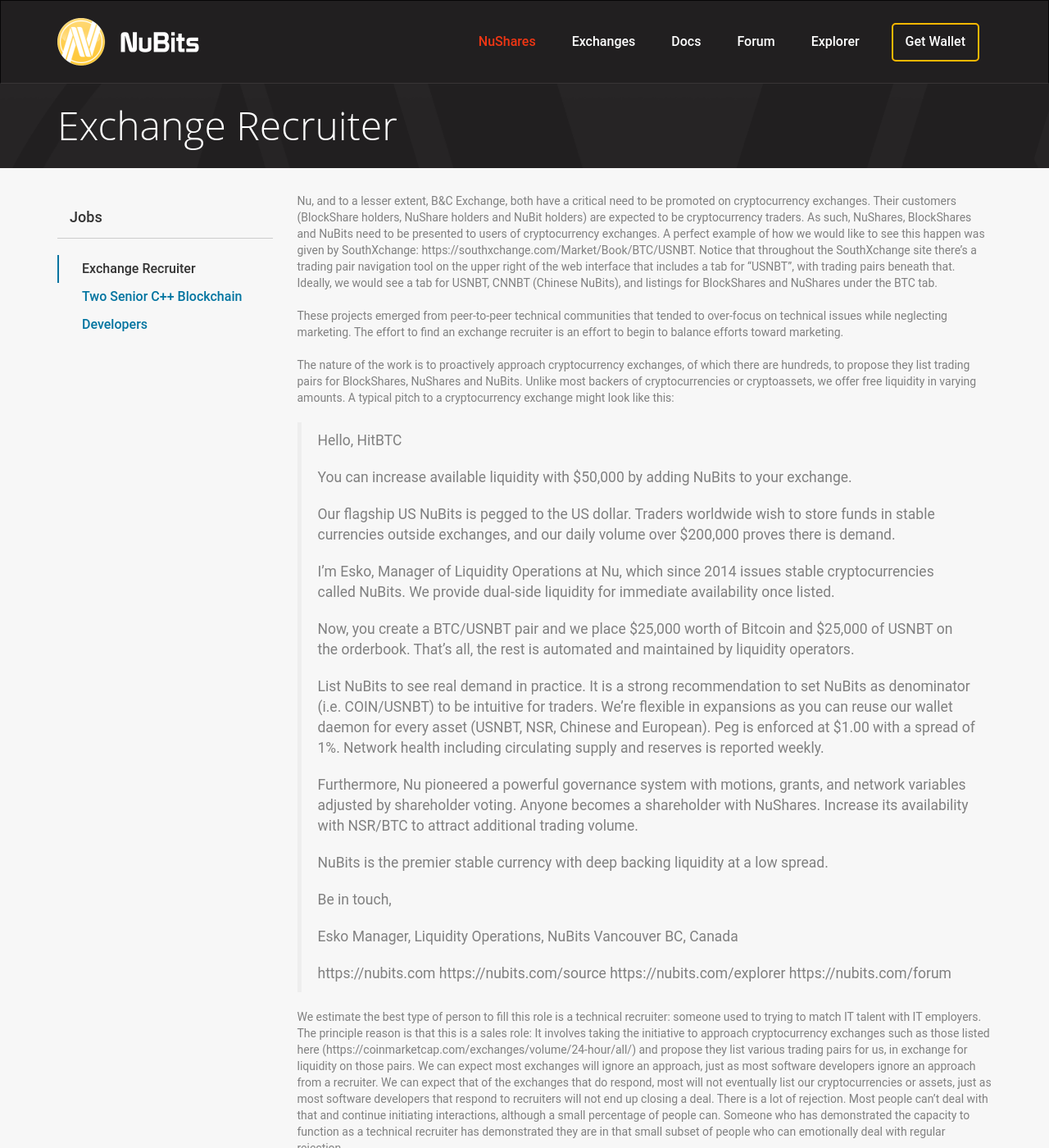
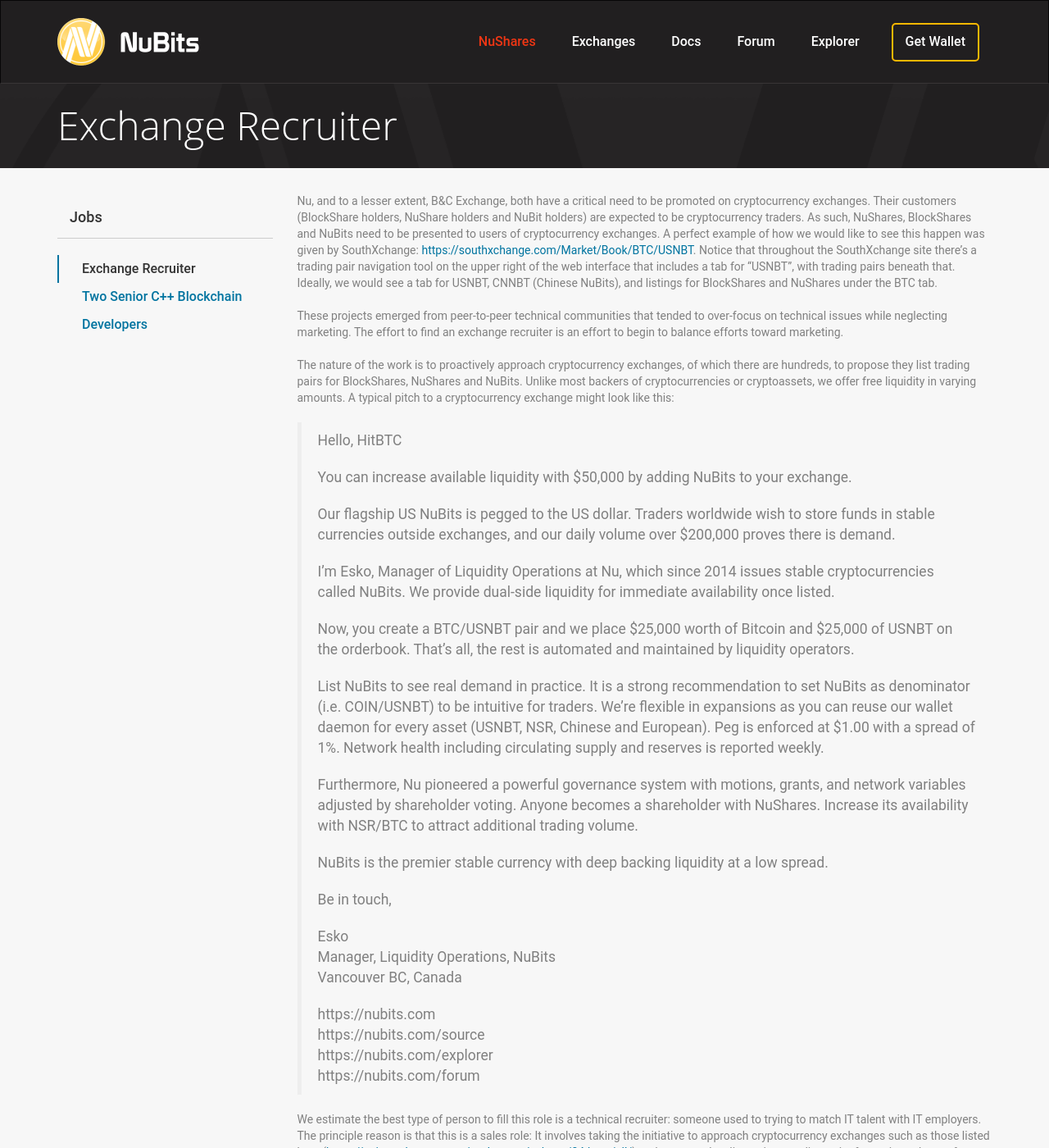
Before and after one commit to NuNetwork/nunetwork.github.io, a Jekyll site: the page built from _pages/jobs/exchange-recruiter.md, in a window 1280 px wide and 1400 px high. Shown: the whole window at 82% size. Built offline with Jekyll 4.4.1, drawn with Linux system fonts in a browser that asks for light colours; some of the changed text lies outside the part shown.

Commit message:
Fix line breaks and make URLs links

```diff
--- a/_pages/jobs/exchange-recruiter.md
+++ b/_pages/jobs/exchange-recruiter.md
@@ -5,7 +5,7 @@
 permalink: /jobs/exchange-recruiter
 menu: Jobs
 ---
-Nu, and to a lesser extent, B&C Exchange, both have a critical need to be promoted on cryptocurrency exchanges. Their customers (BlockShare holders, NuShare holders and NuBit holders) are expected to be cryptocurrency traders. As such, NuShares, BlockShares and NuBits need to be presented to users of cryptocurrency exchanges. A perfect example of how we would like to see this happen was given by SouthXchange: https://southxchange.com/Market/Book/BTC/USNBT. Notice that throughout the SouthXchange site there's a trading pair navigation tool on the upper right of the web interface that includes a tab for “USNBT”, with trading pairs beneath that. Ideally, we would see a tab for USNBT, CNNBT (Chinese NuBits), and listings for BlockShares and NuShares under the BTC tab.
+Nu, and to a lesser extent, B&C Exchange, both have a critical need to be promoted on cryptocurrency exchanges. Their customers (BlockShare holders, NuShare holders and NuBit holders) are expected to be cryptocurrency traders. As such, NuShares, BlockShares and NuBits need to be presented to users of cryptocurrency exchanges. A perfect example of how we would like to see this happen was given by SouthXchange: <https://southxchange.com/Market/Book/BTC/USNBT>. Notice that throughout the SouthXchange site there's a trading pair navigation tool on the upper right of the web interface that includes a tab for “USNBT”, with trading pairs beneath that. Ideally, we would see a tab for USNBT, CNNBT (Chinese NuBits), and listings for BlockShares and NuShares under the BTC tab.
 
 These projects emerged from peer-to-peer technical communities that tended to over-focus on technical issues while neglecting marketing. The effort to find an exchange recruiter is an effort to begin to balance efforts toward marketing.
 
@@ -38,7 +38,7 @@
 > https://nubits.com/explorer
 > https://nubits.com/forum
 
-We estimate the best type of person to fill this role is a technical recruiter: someone used to trying to match IT talent with IT employers. The principle reason is that this is a sales role: It involves taking the initiative to approach cryptocurrency exchanges such as those listed here (https://coinmarketcap.com/exchanges/volume/24-hour/all/) and propose they list various trading pairs for us, in exchange for liquidity on those pairs. We can expect most exchanges will ignore an approach, just as most software developers ignore an approach from a recruiter. We can expect that of the exchanges that do respond, most will not eventually list our cryptocurrencies or assets, just as most software developers that respond to recruiters will not end up closing a deal. There is a lot of rejection. Most people can't deal with that and continue initiating interactions, although a small percentage of people can. Someone who has demonstrated the capacity to function as a technical recruiter has demonstrated they are in that small subset of people who can emotionally deal with regular rejection.
+We estimate the best type of person to fill this role is a technical recruiter: someone used to trying to match IT talent with IT employers. The principle reason is that this is a sales role: It involves taking the initiative to approach cryptocurrency exchanges such as those listed here (<https://coinmarketcap.com/exchanges/volume/24-hour/all/>) and propose they list various trading pairs for us, in exchange for liquidity on those pairs. We can expect most exchanges will ignore an approach, just as most software developers ignore an approach from a recruiter. We can expect that of the exchanges that do respond, most will not eventually list our cryptocurrencies or assets, just as most software developers that respond to recruiters will not end up closing a deal. There is a lot of rejection. Most people can't deal with that and continue initiating interactions, although a small percentage of people can. Someone who has demonstrated the capacity to function as a technical recruiter has demonstrated they are in that small subset of people who can emotionally deal with regular rejection.
 
 Other reasons why we believe a technical recruiter is the ideal type of person to fill this role is that it will require some command of technical and IT concepts, similar to recruiting for software developer roles. However, the person does not need to be so technically proficient as to actually be a developer. Recruiting software developers and exchanges to list our cryptocurrencies are fundamentally similar in that they are both sales interactions that require negotiation in a technical IT environment, where rejection is nearly constant.
 
```
